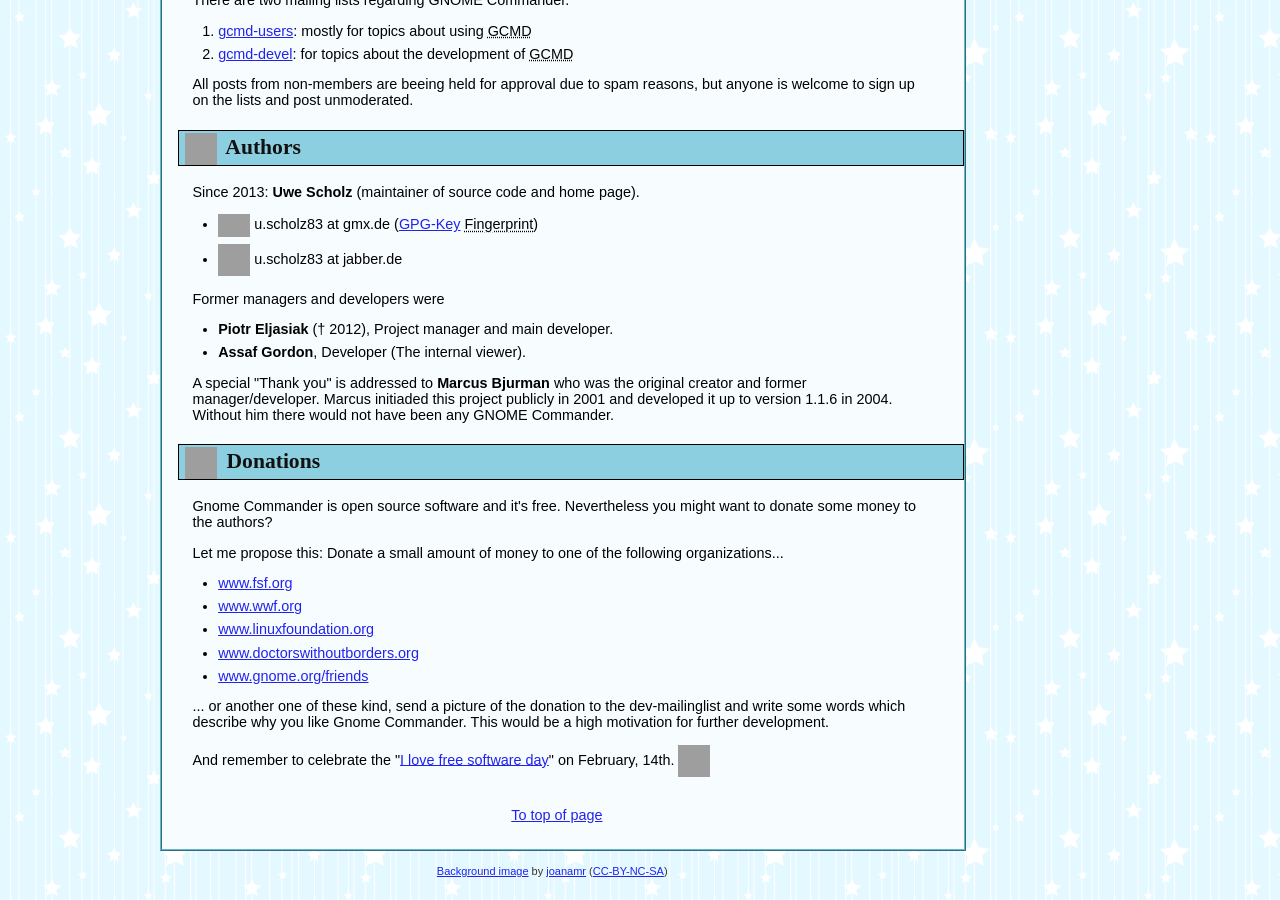
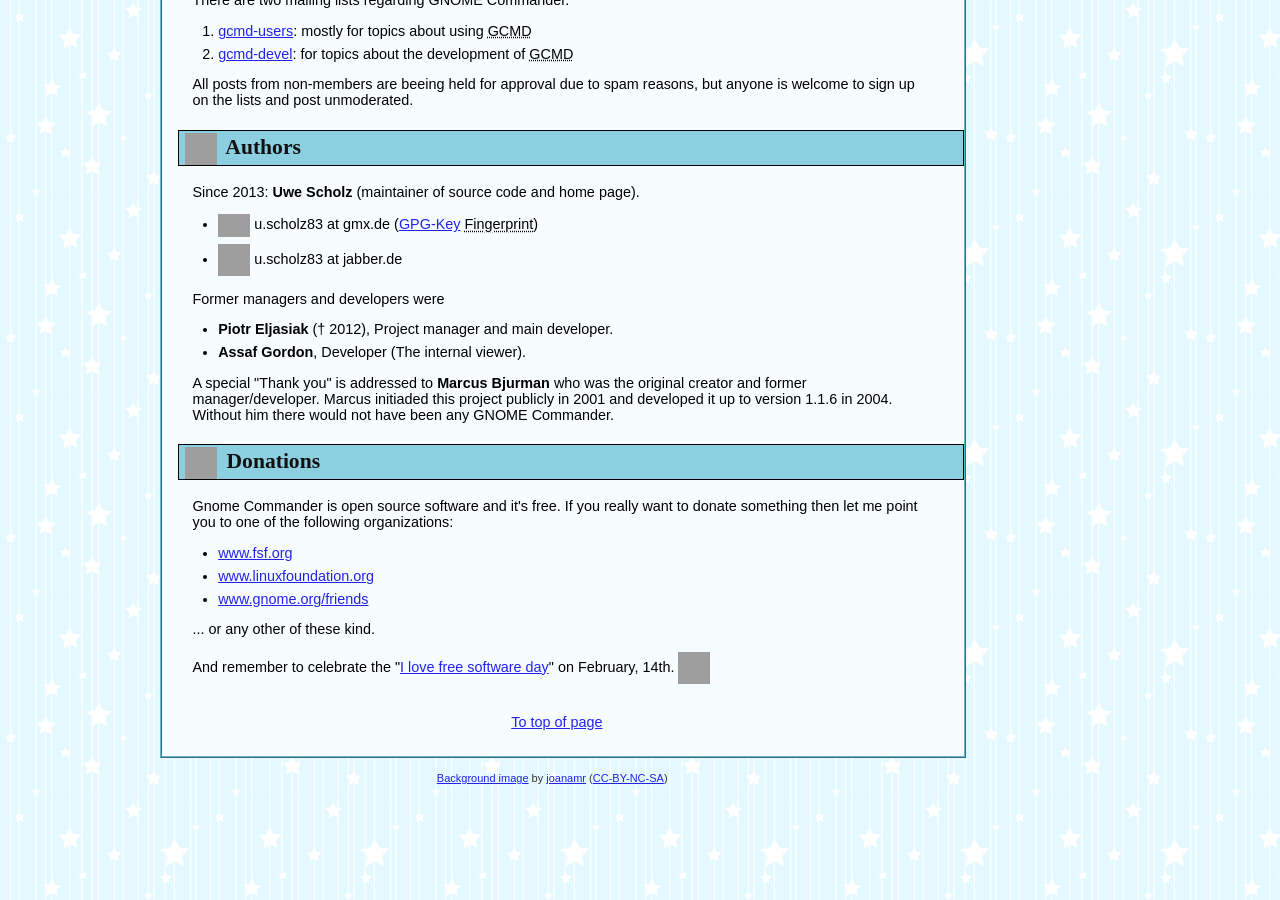
Before and after one commit to gcmd/gcmd.github.io, a Jekyll site: the page built from index.html, in a window 1280 px wide and 900 px high, scrolled down 1400 px. Built offline with Jekyll 4.4.1, drawn with Linux system fonts in a browser that asks for light colours; a script that is not in the unit is left out; comment, search, counter and statistics services are not loaded; grey boxes are pictures that could not be loaded.

Commit message:
Shortens the donation part of the main page

```diff
--- a/index.html
+++ b/index.html
@@ -89,14 +89,11 @@
 </ul>
 <p>A special "Thank you" is addressed to <strong>Marcus Bjurman</strong> who was the original creator and former manager/developer. Marcus initiaded this project publicly in 2001 and developed it up to version 1.1.6 in 2004. Without him there would not have been any GNOME Commander.</p>
 <h2><img class="info" src="img/donate.png" height="32" width="32" alt="Money"> <a name="donations" id="donations">Donations</a></h2>
-<p>Gnome Commander is open source software and it's free. Nevertheless you might want to donate some money to the authors?</p>
-<p>Let me propose this: Donate a small amount of money to one of the following organizations...</p>
+<p>Gnome Commander is open source software and it's free. If you really want to donate something then let me point you to one of the following organizations:</p>
 <ul>
 <li><a href="https://www.fsf.org/">www.fsf.org</a></li>
-<li><a href="http://wwf.org/">www.wwf.org</a></li>
 <li><a href="https://www.linuxfoundation.org">www.linuxfoundation.org</a></li>
-<li><a href="https://www.doctorswithoutborders.org/">www.doctorswithoutborders.org</a></li>
 <li><a href="https://www.gnome.org/friends/">www.gnome.org/friends</a></li>
 </ul>
-<p>... or another one of these kind, send a picture of the donation to the dev-mailinglist and write some words which describe why you like Gnome Commander. This would be a high motivation for further development.</p>
+<p>... or any other of these kind.</p>
 <p>And remember to celebrate the "<a href="https://fsfe.org/campaigns/ilovefs/">I love free software day</a>" on February, 14th. <img src="img/icons/emblems/emblem-favorite.png" alt="heart" class="info" height="32" width="32"></p>
```
